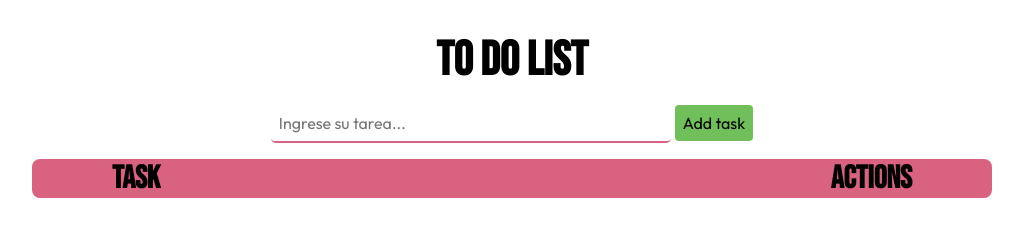
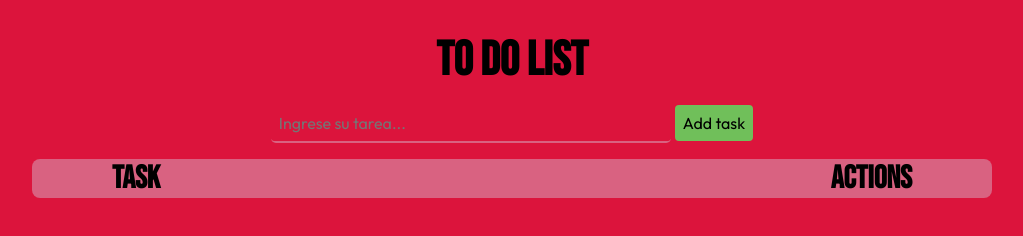
Before and after one commit to Lou2714/Tarea_Linux, a website: page ToDo/index.html in a window 1280 px wide. Shown: the whole page, without its empty margins (128-1151 px from the left). Drawn offline with Linux system fonts and the light colour scheme.

Commit message:
:memo: Modify pipelines

```diff
--- a/ToDo/toDoStyle.css
+++ b/ToDo/toDoStyle.css
@@ -11,7 +11,7 @@
     box-sizing: border-box;
 }
 body{
-    background-color: var(--main-bg-color);
+    background-color: crimson;
 }
 h1{
     font-family: var(--font-family-title);
```
